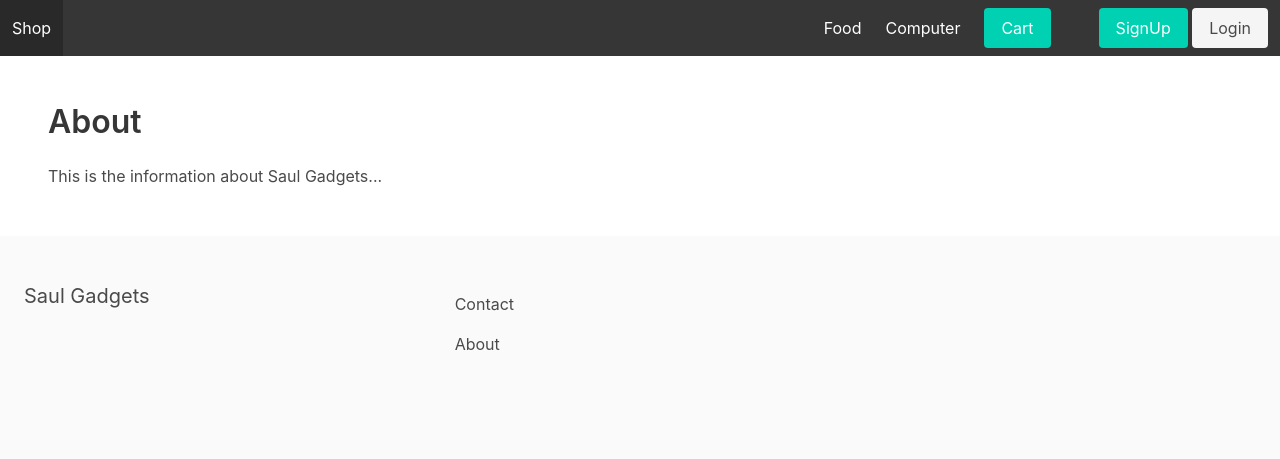
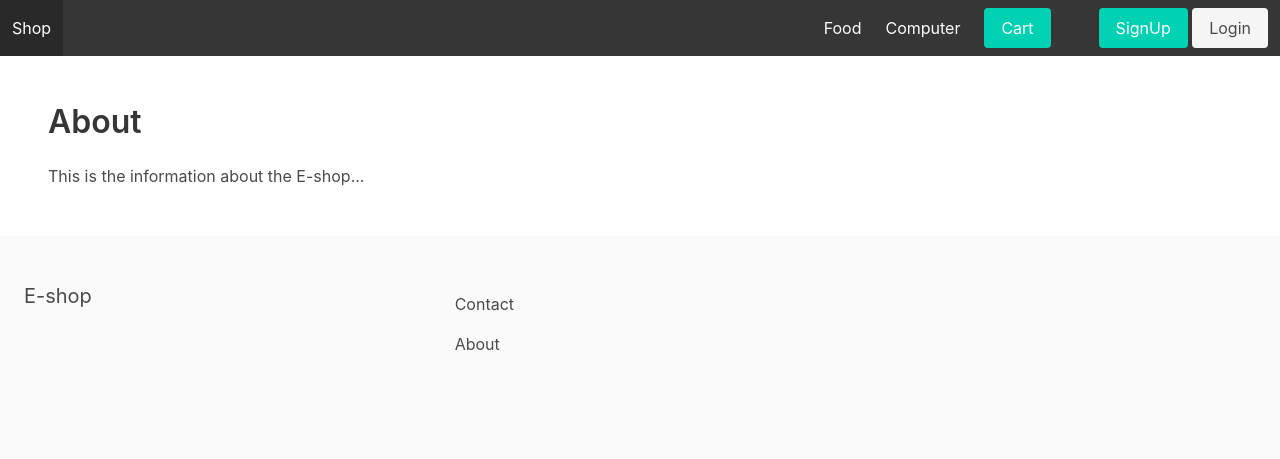
Before and after one commit to FoxGoName/ISI_projecttt, a Django app: page /about/ in a window 1280 px wide. Shown: the top 459 px of the page. Run offline with Django 5.2, Linux system fonts and the light colour scheme; data comes from the database, SQL or seed files in the repository.

Commit message:
change shop name

```diff
--- a/ISI/apps/core/templates/about.html
+++ b/ISI/apps/core/templates/about.html
@@ -6,6 +6,6 @@
     <h1 class="title">About</h1>
 
     <p>
-        This is the information about Saul Gadgets...
+        This is the information about the E-shop...
     </p>
 {% endblock %}
--- a/ISI/apps/core/templates/base.html
+++ b/ISI/apps/core/templates/base.html
@@ -64,7 +64,7 @@
 		<footer class="footer">
 			<div class="columns">
 				<div class="column is-4">
-					<h2 class="subtitle">Saul Gadgets</h2>
+					<h2 class="subtitle">E-shop</h2>
 				</div>
 
 				<div class="column is-8">
```
